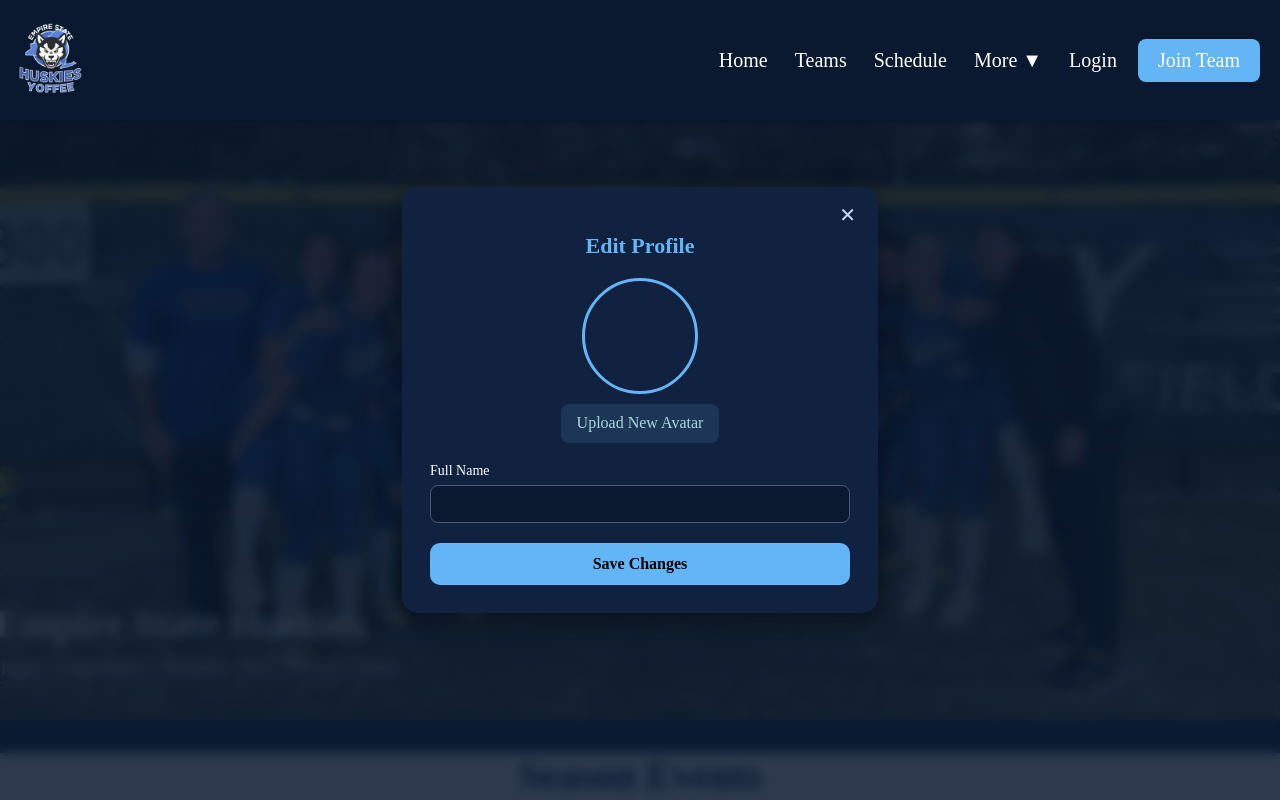
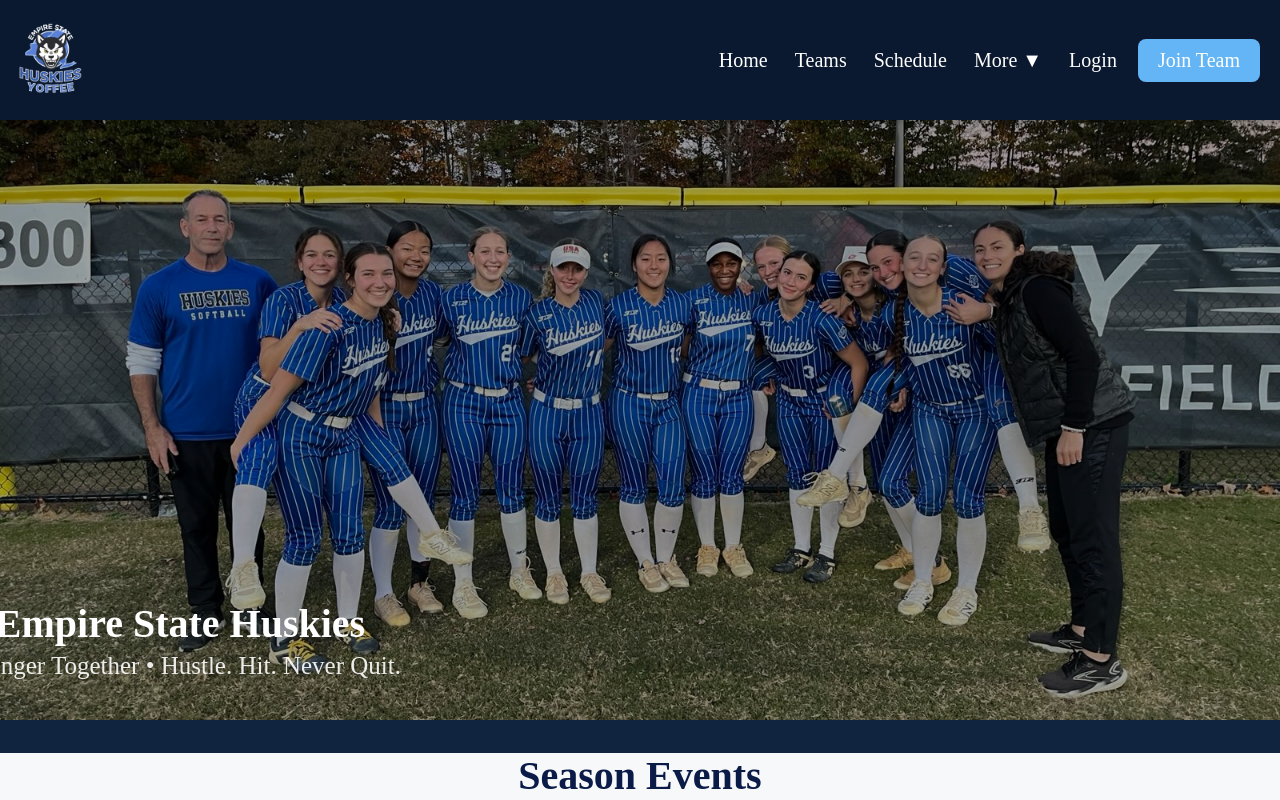
Before and after one commit to GTavarez/HuskiesHub, a React (Vite) app: page / in a window 1280 px wide. Shown: the top 800 px of the page. Built offline with nearby package versions, Linux system fonts and the light colour scheme; no server answers.

Commit message:
coaches and clinic implementation

```diff
--- a/src/Components/App/App.jsx
+++ b/src/Components/App/App.jsx
@@ -217,13 +217,13 @@ function App() {
             onSignIn={handleSignIn}
           />
         )}
-        <EditProfileModal
+       {/*  <EditProfileModal
           isOpen={isEditProfileOpen}
           onClose={() => setIsEditProfileOpen(false)}
           currentUser={user}
           onSave={handleSaveProfile}
         />
-
+ */}
         <Footer />
       </CurrentUserContext.Provider>
     </BrowserRouter>
```
